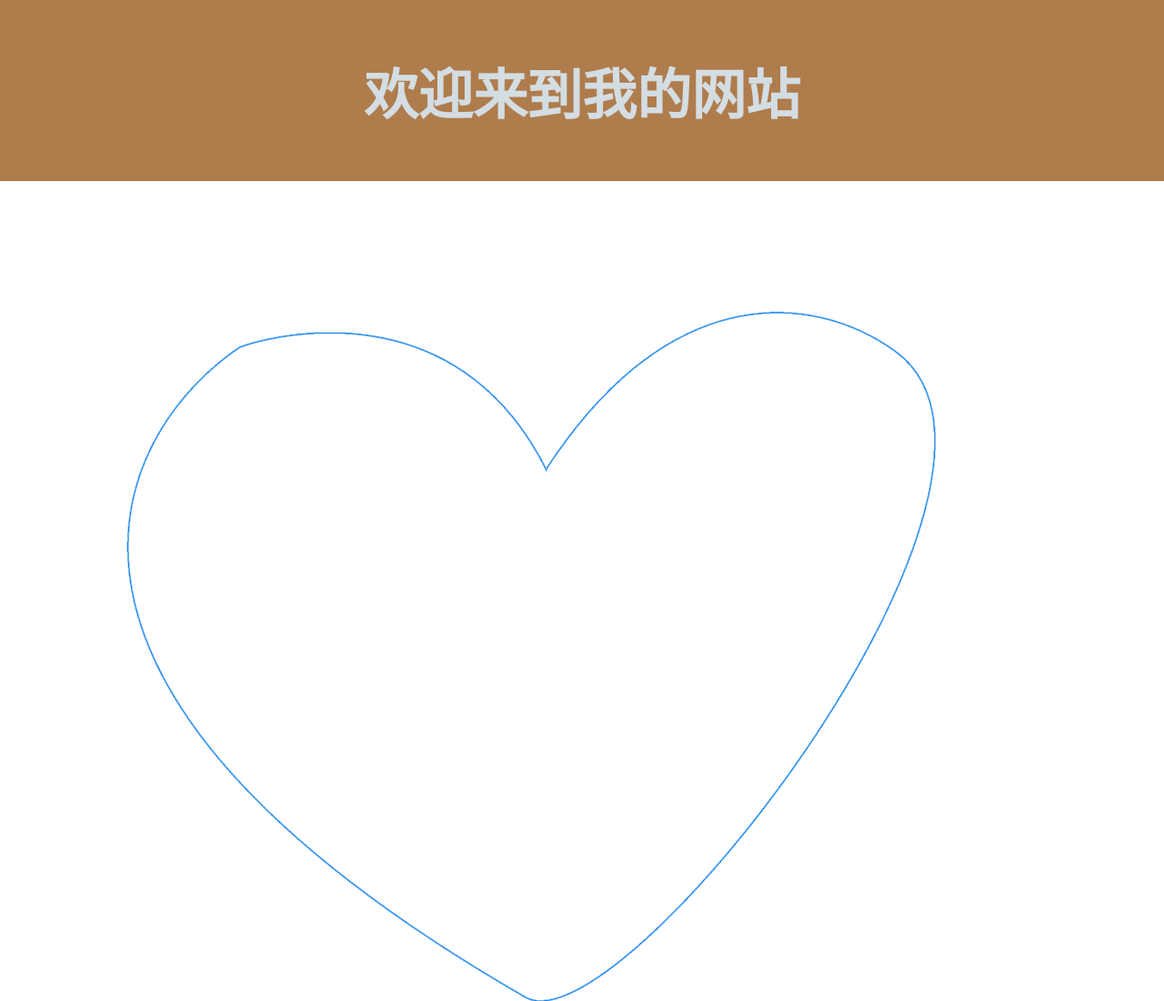
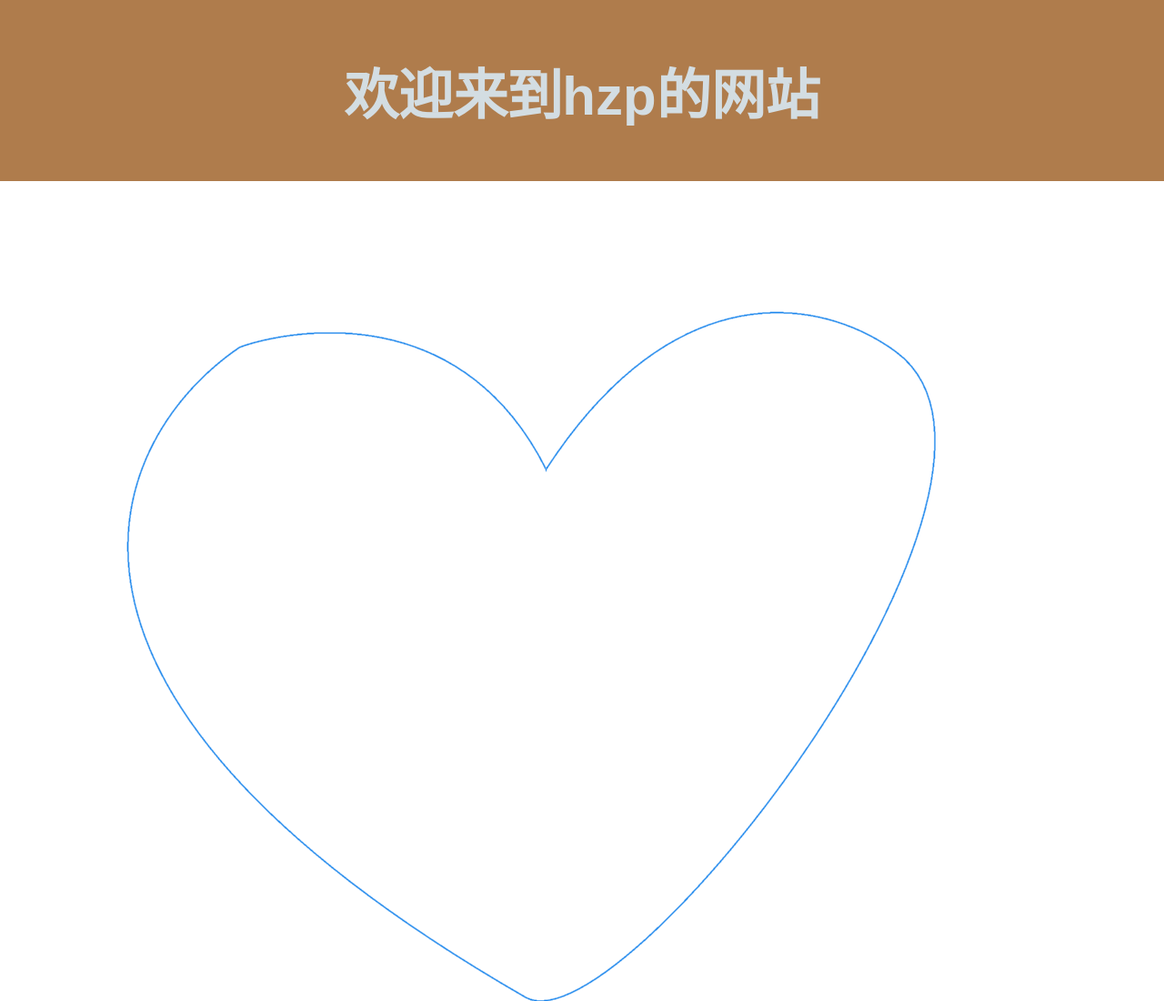
Before and after one commit to langere/test, a plain HTML site: page index.html in a window 1280 px wide. Shown: the top 1100 px of the page at 91% size. Drawn offline with Linux system fonts and the light colour scheme.

Commit message:
Update index.html

```diff
--- a/index.html
+++ b/index.html
@@ -8,7 +8,7 @@
 </head>
 <body>
     <header>
-        <h1>欢迎来到我的网站</h1>
+        <h1>欢迎来到hzp的网站</h1>
     </header>
     <main>
         <img src="sample.png" alt="示例图片">
```
